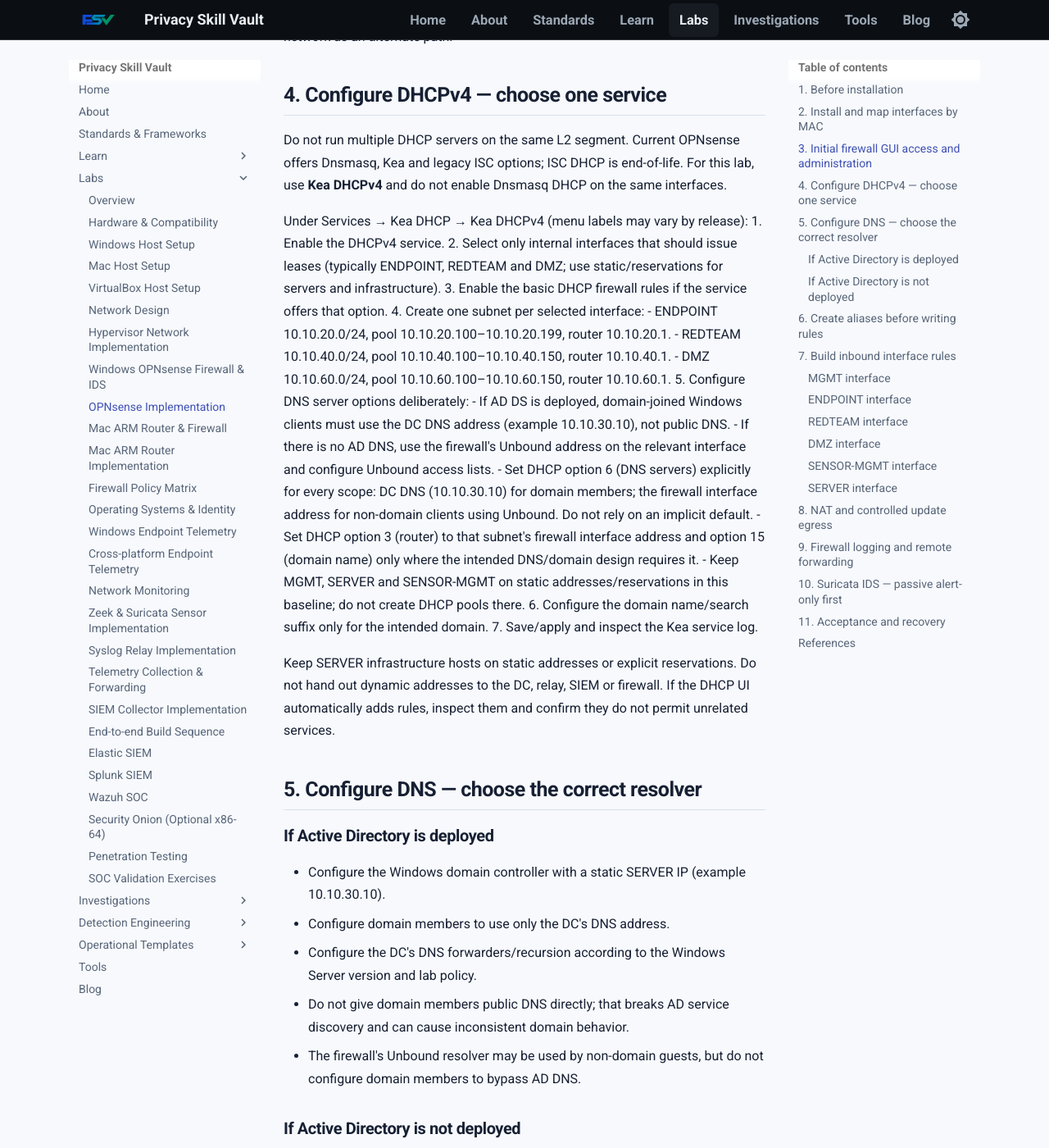
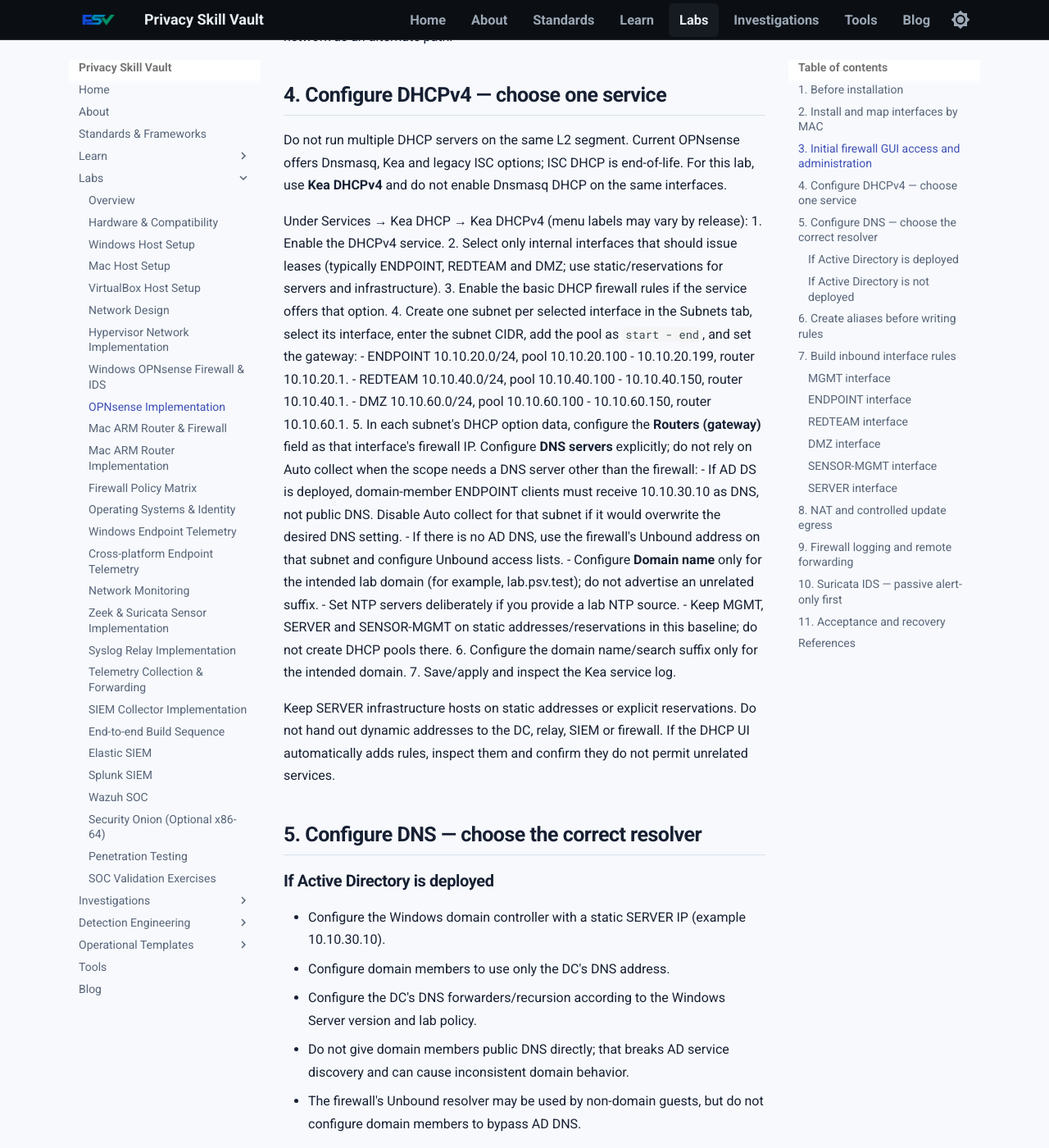
Before and after one commit to PrivacySkillVault/privacyskillvault.github.io, an MkDocs documentation site: the page built from docs/labs/opnsense-implementation.md, in a window 1280 px wide and 1400 px high, scrolled down 1899 px. Shown: the whole window at 82% size. Built offline with MkDocs 1.6.1 and Material for MkDocs 9.7.7, drawn with Linux system fonts in a browser that asks for light colours.

Commit message:
Align Kea DHCP instructions with current OPNsense UI and relay test allowlist

```diff
--- a/docs/labs/opnsense-implementation.md
+++ b/docs/labs/opnsense-implementation.md
@@ -52,15 +52,15 @@
 1. Enable the DHCPv4 service.
 2. Select only internal interfaces that should issue leases (typically ENDPOINT, REDTEAM and DMZ; use static/reservations for servers and infrastructure).
 3. Enable the basic DHCP firewall rules if the service offers that option.
-4. Create one subnet per selected interface:
-   - ENDPOINT 10.10.20.0/24, pool 10.10.20.100–10.10.20.199, router 10.10.20.1.
-   - REDTEAM 10.10.40.0/24, pool 10.10.40.100–10.10.40.150, router 10.10.40.1.
-   - DMZ 10.10.60.0/24, pool 10.10.60.100–10.10.60.150, router 10.10.60.1.
-5. Configure DNS server options deliberately:
-   - If AD DS is deployed, domain-joined Windows clients must use the DC DNS address (example 10.10.30.10), not public DNS.
-   - If there is no AD DNS, use the firewall's Unbound address on the relevant interface and configure Unbound access lists.
-   - Set DHCP option 6 (DNS servers) explicitly for every scope: DC DNS (10.10.30.10) for domain members; the firewall interface address for non-domain clients using Unbound. Do not rely on an implicit default.
-   - Set DHCP option 3 (router) to that subnet's firewall interface address and option 15 (domain name) only where the intended DNS/domain design requires it.
+4. Create one subnet per selected interface in the Subnets tab, select its interface, enter the subnet CIDR, add the pool as `start - end`, and set the gateway:
+   - ENDPOINT 10.10.20.0/24, pool 10.10.20.100 - 10.10.20.199, router 10.10.20.1.
+   - REDTEAM 10.10.40.0/24, pool 10.10.40.100 - 10.10.40.150, router 10.10.40.1.
+   - DMZ 10.10.60.0/24, pool 10.10.60.100 - 10.10.60.150, router 10.10.60.1.
+5. In each subnet's DHCP option data, configure the **Routers (gateway)** field as that interface's firewall IP. Configure **DNS servers** explicitly; do not rely on Auto collect when the scope needs a DNS server other than the firewall:
+   - If AD DS is deployed, domain-member ENDPOINT clients must receive 10.10.30.10 as DNS, not public DNS. Disable Auto collect for that subnet if it would overwrite the desired DNS setting.
+   - If there is no AD DNS, use the firewall's Unbound address on that subnet and configure Unbound access lists.
+   - Configure **Domain name** only for the intended lab domain (for example, lab.psv.test); do not advertise an unrelated suffix.
+   - Set NTP servers deliberately if you provide a lab NTP source.
    - Keep MGMT, SERVER and SENSOR-MGMT on static addresses/reservations in this baseline; do not create DHCP pools there.
 6. Configure the domain name/search suffix only for the intended domain.
 7. Save/apply and inspect the Kea service log.
```
